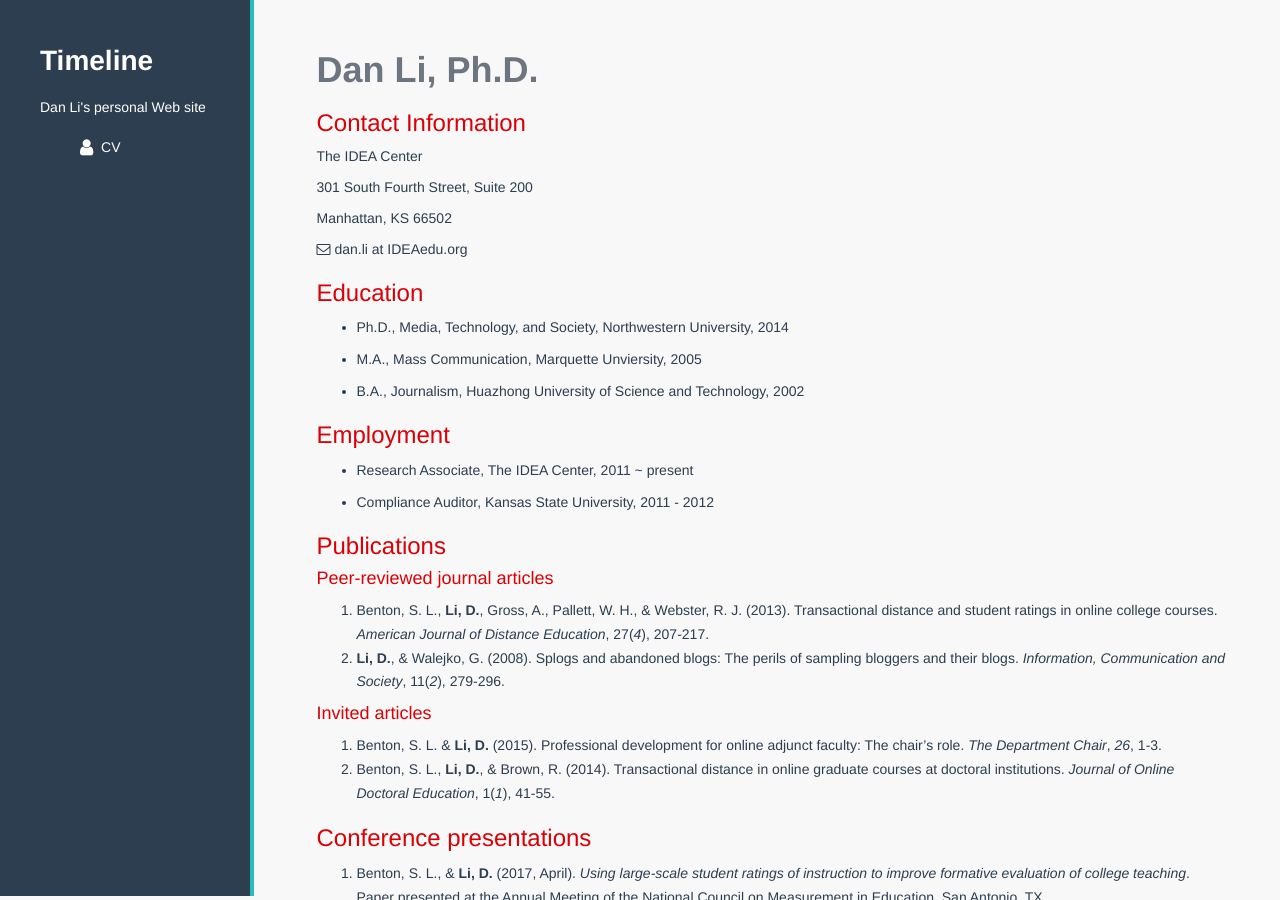
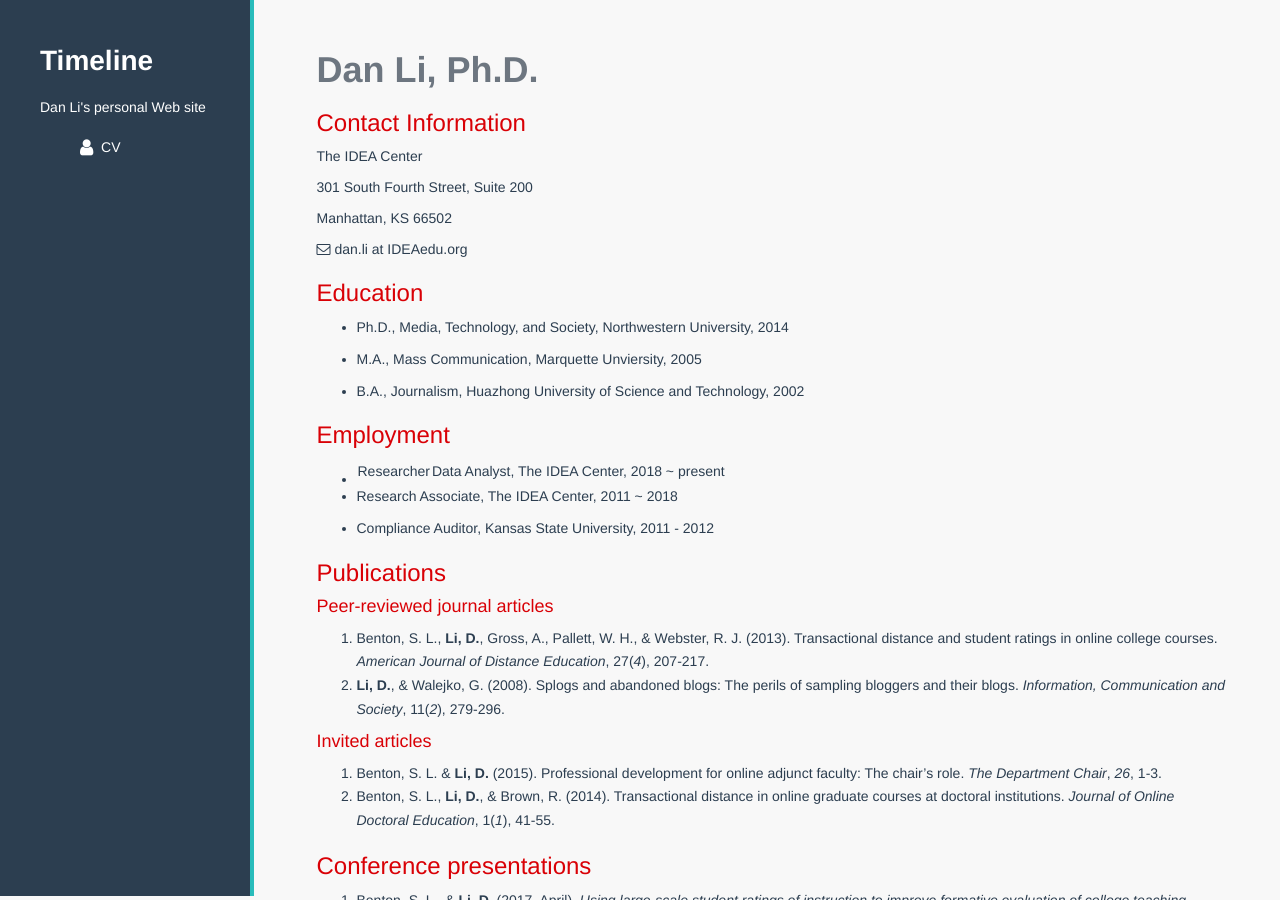
Before and after one commit to danli-ds/danliIDEA.github.io, a Jekyll site: the page built from CV/index.md, in a window 1280 px wide and 900 px high. Built offline with Jekyll 4.4.1, drawn with Linux system fonts in a browser that asks for light colours; nearby versions of some CDN libraries.

Commit message:
Add researcher | data analyst

```diff
--- a/CV/index.md
+++ b/CV/index.md
@@ -21,7 +21,9 @@ Manhattan, KS 66502
 
 ### Employment
 
-- Research Associate, The IDEA Center, 2011 ~ present
+- Researcher | Data Analyst, The IDEA Center, 2018 ~ present
+
+- Research Associate, The IDEA Center, 2011 ~ 2018
 
 - Compliance Auditor, Kansas State University, 2011 - 2012
 
```
